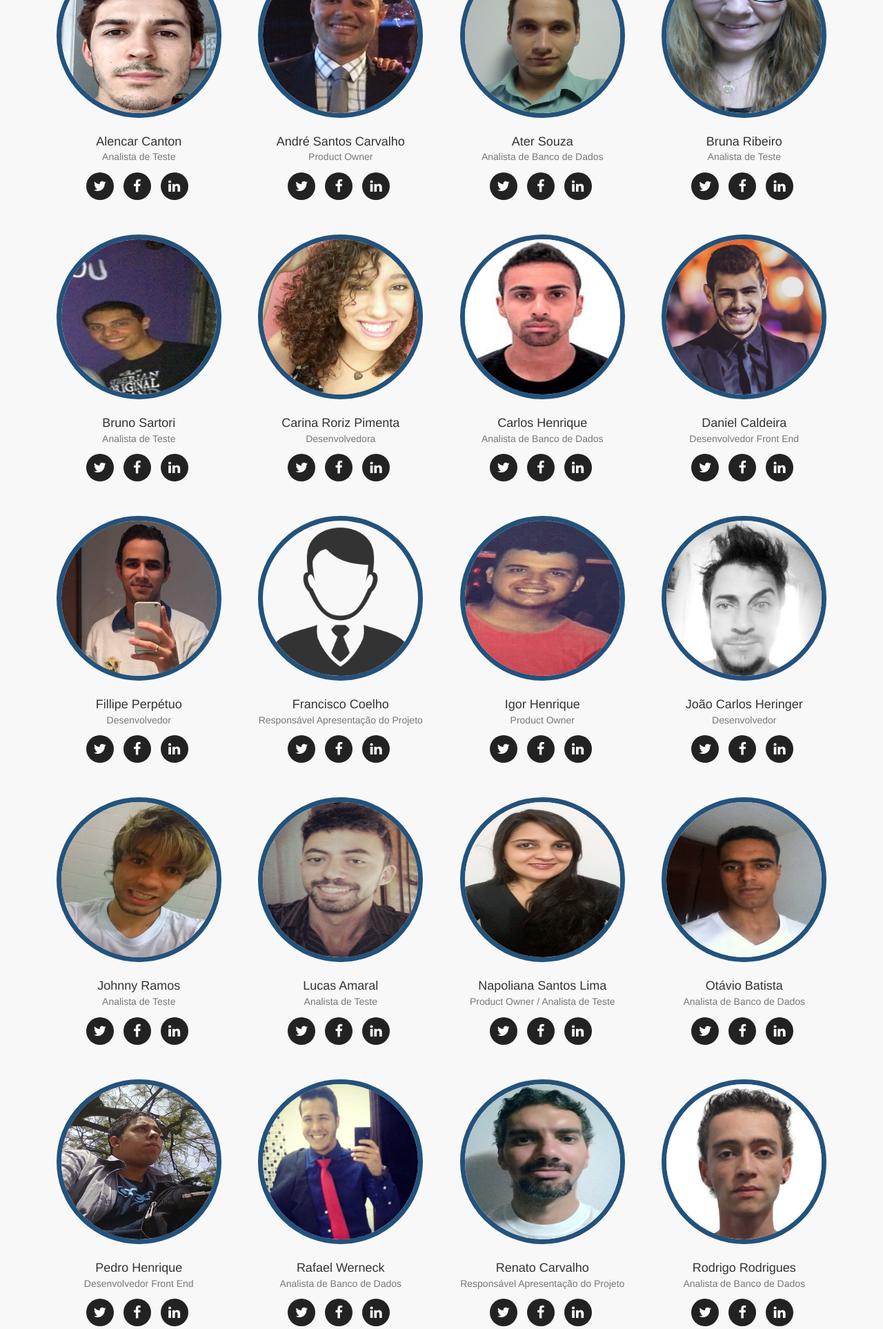
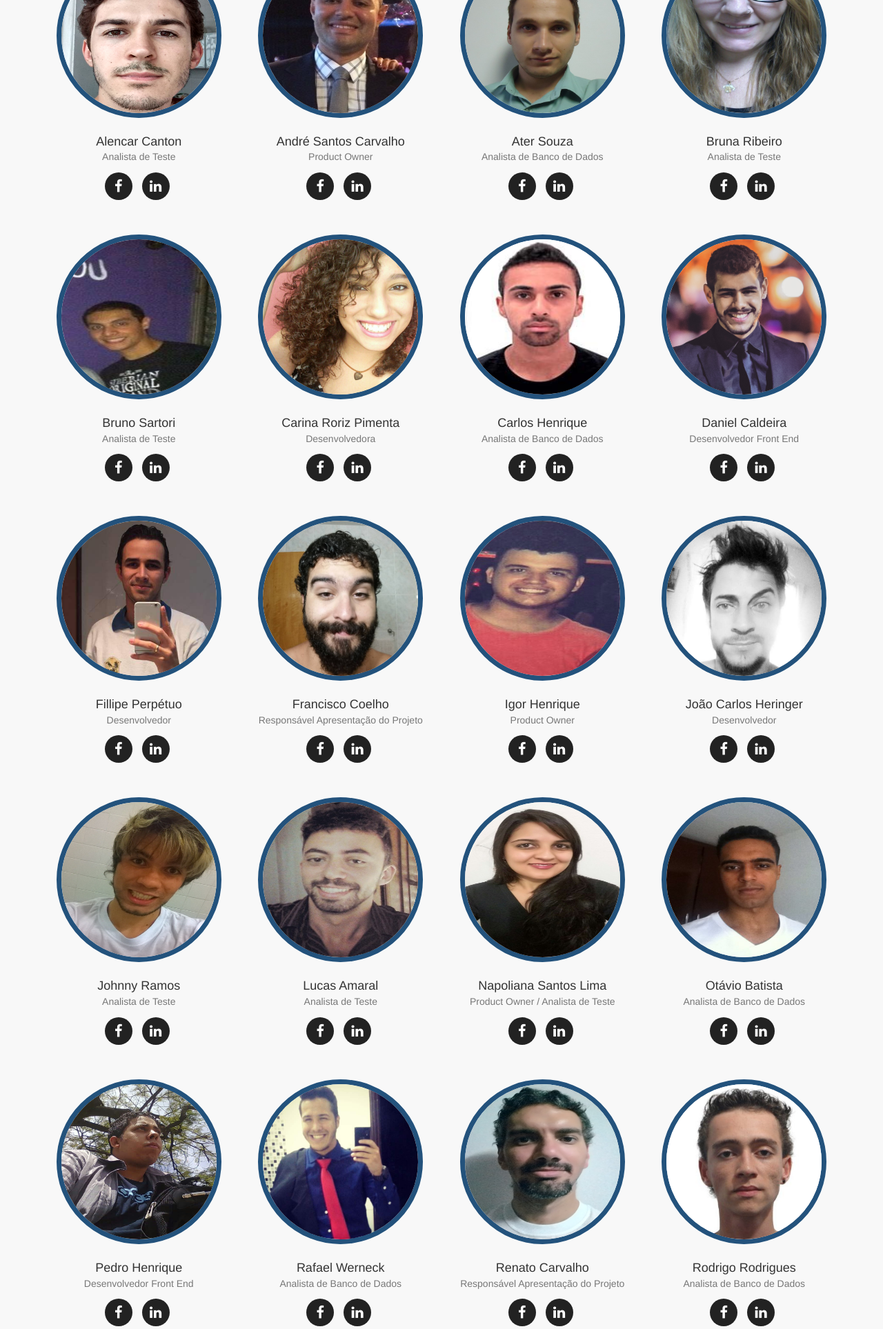
Before and after one commit to tarley/envelheser, a PHP site: page /fundadores.php in a window 1280 px wide. Shown: the part 307-2234 px from the top of the page at 69% size. Run offline with PHP 8.4, Linux system fonts and the light colour scheme.

Commit message:
Alteração tela Fundadores

```diff
--- a/fundadores.php
+++ b/fundadores.php
@@ -1,4 +1,7 @@
-    <!DOCTYPE html>
+<?php
+    require_once 'init.php';
+?>
+<!DOCTYPE html>
 <html lang="pt-br">
 <head>
     <meta charset="utf-8">
@@ -45,8 +48,6 @@
                         <h4>Alencar Canton</h4>
                         <p class="text-muted">Analista de Teste</p>
                         <ul class="list-inline social-buttons">
-                            <li><a target="_blank"  href="#"><i class="fa fa-twitter"></i></a>
-                            </li>
                             <li><a target="_blank"  href="#"><i class="fa fa-facebook"></i></a>
                             </li>
                             <li><a target="_blank"  href="https://www.linkedin.com/in/alencar-canton-a0964268"><i class="fa fa-linkedin"></i></a>
@@ -60,8 +61,6 @@
                         <h4>André Santos Carvalho</h4>
                         <p class="text-muted">Product Owner</p>
                         <ul class="list-inline social-buttons">
-                            <li><a target="_blank"  href="#"><i class="fa fa-twitter"></i></a>
-                            </li>
                             <li><a target="_blank"  href="#"><i class="fa fa-facebook"></i></a>
                             </li>
                             <li><a target="_blank"  href="https://br.linkedin.com/in/andrescarvalho"><i class="fa fa-linkedin"></i></a>
@@ -75,11 +74,9 @@
                         <h4>Ater Souza</h4>
                         <p class="text-muted">Analista de Banco de Dados</p>
                         <ul class="list-inline social-buttons">
-                            <li><a target="_blank"  href="#"><i class="fa fa-twitter"></i></a>
-                            </li>
                             <li><a target="_blank"  href="#"><i class="fa fa-facebook"></i></a>
                             </li>
-                            <li><a target="_blank"  href="#"><i class="fa fa-linkedin"></i></a>
+                            <li><a target="_blank"  href="http://br.linkedin.com/in/ater-souza-53712922"><i class="fa fa-linkedin"></i></a>
                             </li>
                         </ul>
                     </div>
@@ -90,8 +87,6 @@
                         <h4>Bruna Ribeiro</h4>
                         <p class="text-muted">Analista de Teste</p>
                         <ul class="list-inline social-buttons">
-                            <li><a target="_blank"  href="#"><i class="fa fa-twitter"></i></a>
-                            </li>
                             <li><a target="_blank"  href="https://m.facebook.com/bruninha.abalen?fref=nf"><i class="fa fa-facebook"></i></a>
                             </li>
                             <li><a target="_blank"  href="#"><i class="fa fa-linkedin"></i></a>
@@ -105,11 +100,9 @@
                         <h4>Bruno Sartori</h4>
                         <p class="text-muted">Analista de Teste</p>
                         <ul class="list-inline social-buttons">
-                            <li><a target="_blank"  href="#"><i class="fa fa-twitter"></i></a>
-                            </li>
                             <li><a target="_blank"  href="#"><i class="fa fa-facebook"></i></a>
                             </li>
-                            <li><a target="_blank"  href="#"><i class="fa fa-linkedin"></i></a>
+                            <li><a target="_blank"  href="http://www.linkedin.com/in/bruno-sartori-40b9b4116?trk=hp-identity-name "><i class="fa fa-linkedin"></i></a>
                             </li>
                         </ul>
                     </div>
@@ -120,8 +113,6 @@
                         <h4>Carina Roriz Pimenta</h4>
                         <p class="text-muted">Desenvolvedora</p>
                         <ul class="list-inline social-buttons">
-                            <li><a target="_blank"  href="#"><i class="fa fa-twitter"></i></a>
-                            </li>
                             <li><a target="_blank"  href="facebook.com/carina.rorizpimenta"><i class="fa fa-facebook"></i></a>
                             </li>
                             <li><a target="_blank"  href="https://www.linkedin.com/in/carina-roriz-pimenta-a7b349a3?trk=hp-identity-name"><i class="fa fa-linkedin"></i></a>
@@ -135,8 +126,6 @@
                         <h4>Carlos Henrique</h4>
                         <p class="text-muted">Analista de Banco de Dados</p>
                         <ul class="list-inline social-buttons">
-                            <li><a target="_blank"  href="#"><i class="fa fa-twitter"></i></a>
-                            </li>
                             <li><a target="_blank"  href="#"><i class="fa fa-facebook"></i></a>
                             </li>
                             <li><a target="_blank"  href="#"><i class="fa fa-linkedin"></i></a>
@@ -150,8 +139,6 @@
                         <h4>Daniel Caldeira</h4>
                         <p class="text-muted">Desenvolvedor Front End</p>
                         <ul class="list-inline social-buttons">
-                            <li><a target="_blank"  href="#"><i class="fa fa-twitter"></i></a>
-                            </li>
                             <li><a target="_blank"  href="facebook.com/danieldcaldeira"><i class="fa fa-facebook"></i></a>
                             </li>
                             <li><a target="_blank"  href="br.linkedin.com/in/danieldcaldeira"><i class="fa fa-linkedin"></i></a>
@@ -165,8 +152,6 @@
                         <h4>Fillipe Perpétuo</h4>
                         <p class="text-muted">Desenvolvedor</p>
                         <ul class="list-inline social-buttons">
-                            <li><a target="_blank"  href="#"><i class="fa fa-twitter"></i></a>
-                            </li>
                             <li><a target="_blank"  href="#"><i class="fa fa-facebook"></i></a>
                             </li>
                             <li><a target="_blank"  href="#"><i class="fa fa-linkedin"></i></a>
@@ -176,13 +161,11 @@
                 </div>
                 <div class="col-sm-3">
                     <div class="team-member">
-                        <img src="images/img_fundador/pessoa.png" class="img-circle img-fundadores" alt="">
+                        <img src="images/img_fundador/francisco.jpg" class="img-circle img-fundadores" alt="">
                         <h4>Francisco Coelho</h4>
                         <p class="text-muted">Responsável Apresentação do Projeto</p>
                         <ul class="list-inline social-buttons">
-                            <li><a target="_blank"  href="#"><i class="fa fa-twitter"></i></a>
-                            </li>
-                            <li><a target="_blank"  href="#"><i class="fa fa-facebook"></i></a>
+                            <li><a target="_blank"  href="http://www.facebook.com/francisco.augusto.31"><i class="fa fa-facebook"></i></a>
                             </li>
                             <li><a target="_blank"  href="#"><i class="fa fa-linkedin"></i></a>
                             </li>
@@ -195,8 +178,6 @@
                         <h4>Igor Henrique</h4>
                         <p class="text-muted">Product Owner</p>
                         <ul class="list-inline social-buttons">
-                            <li><a target="_blank"  href="#"><i class="fa fa-twitter"></i></a>
-                            </li>
                             <li><a target="_blank"  href="#"><i class="fa fa-facebook"></i></a>
                             </li>
                             <li><a target="_blank"  href="#"><i class="fa fa-linkedin"></i></a>
@@ -210,8 +191,6 @@
                         <h4>João Carlos Heringer</h4>
                         <p class="text-muted">Desenvolvedor</p>
                         <ul class="list-inline social-buttons">
-                            <li><a target="_blank"  href="#"><i class="fa fa-twitter"></i></a>
-                            </li>
                             <li><a target="_blank"  href="#"><i class="fa fa-facebook"></i></a>
                             </li>
                             <li><a target="_blank"  href="#"><i class="fa fa-linkedin"></i></a>
@@ -225,8 +204,6 @@
                         <h4>Johnny Ramos</h4>
                         <p class="text-muted">Analista de Teste</p>
                         <ul class="list-inline social-buttons">
-                            <li><a target="_blank"  href="#"><i class="fa fa-twitter"></i></a>
-                            </li>
                             <li><a target="_blank"  href="https://www.facebook.com/johnny.junio1"><i class="fa fa-facebook"></i></a>
                             </li>
                             <li><a target="_blank"  href="https://www.linkedin.com/in/johnny-j%C3%BAnio-7a3194120?trk=hp-identity-name"><i class="fa fa-linkedin"></i></a>
@@ -240,8 +217,6 @@
                         <h4>Lucas Amaral</h4>
                         <p class="text-muted">Analista de Teste</p>
                         <ul class="list-inline social-buttons">
-                            <li><a target="_blank"  href="#"><i class="fa fa-twitter"></i></a>
-                            </li>
                             <li><a target="_blank"  href="facebook.com/lucas.amaral8"><i class="fa fa-facebook"></i></a>
                             </li>
                             <li><a target="_blank"  href="https://br.linkedin.com/in/lucas-amaral-a6403772"><i class="fa fa-linkedin"></i></a>
@@ -255,8 +230,6 @@
                         <h4>Napoliana Santos Lima</h4>
                         <p class="text-muted">Product Owner / Analista de Teste</p>
                         <ul class="list-inline social-buttons">
-                            <li><a target="_blank"  href="#"><i class="fa fa-twitter"></i></a>
-                            </li>
                             <li><a target="_blank"  href="#"><i class="fa fa-facebook"></i></a>
                             </li>
                             <li><a target="_blank"  href="#"><i class="fa fa-linkedin"></i></a>
@@ -270,8 +243,6 @@
                         <h4>Otávio Batista</h4>
                         <p class="text-muted">Analista de Banco de Dados</p>
                         <ul class="list-inline social-buttons">
-                            <li><a target="_blank"  href="#"><i class="fa fa-twitter"></i></a>
-                            </li>
                             <li><a target="_blank"  href="#"><i class="fa fa-facebook"></i></a>
                             </li>
                             <li><a target="_blank"  href="#"><i class="fa fa-linkedin"></i></a>
@@ -285,11 +256,9 @@
                         <h4>Pedro Henrique</h4>
                         <p class="text-muted">Desenvolvedor Front End</p>
                         <ul class="list-inline social-buttons">
-                            <li><a target="_blank"  href="#"><i class="fa fa-twitter"></i></a>
-                            </li>
                             <li><a target="_blank"  href="#"><i class="fa fa-facebook"></i></a>
                             </li>
-                            <li><a target="_blank"  href="#"><i class="fa fa-linkedin"></i></a>
+                            <li><a target="_blank"  href="http://www.linkedin.com/in/pedro-henrique-6601a2115"><i class="fa fa-linkedin"></i></a>
                             </li>
                         </ul>
                     </div>
@@ -300,8 +269,6 @@
                         <h4>Rafael Werneck</h4>
                         <p class="text-muted">Analista de Banco de Dados</p>
                         <ul class="list-inline social-buttons">
-                            <li><a target="_blank"  href="#"><i class="fa fa-twitter"></i></a>
-                            </li>
                             <li><a target="_blank"  href="#"><i class="fa fa-facebook"></i></a>
                             </li>
                             <li><a target="_blank"  href="#"><i class="fa fa-linkedin"></i></a>
@@ -315,8 +282,6 @@
                         	<h4>Renato Carvalho</h4>
                         	<p class="text-muted">Responsável Apresentação do Projeto</p>
                         	<ul class="list-inline social-buttons">
-                            	<li><a target="_blank"  href="#"><i class="fa fa-twitter"></i></a>
-                           	 	</li>
                             	<li><a target="_blank"  href="https://www.facebook.com/renatocarvalho"><i class="fa fa-facebook"></i></a>
                            	 	</li>
                             	<li><a target="_blank"  href="#"><i class="fa fa-linkedin"></i></a>
@@ -330,8 +295,6 @@
                         <h4>Rodrigo Rodrigues</h4>
                         <p class="text-muted">Analista de Banco de Dados</p>
                         <ul class="list-inline social-buttons">
-                            <li><a target="_blank"  href="#"><i class="fa fa-twitter"></i></a>
-                            </li>
                             <li><a target="_blank"  href="#"><i class="fa fa-facebook"></i></a>
                             </li>
                             <li><a target="_blank" href="https://www.linkedin.com/in/rodrigo-rodrigues-2495a155?trk=nav_responsive_tab_profile_pic"><i class="fa fa-linkedin"></i></a>
@@ -345,8 +308,6 @@
                         <h4>Vitor Alessandro</h4>
                         <p class="text-muted">Analista de Teste</p>
                         <ul class="list-inline social-buttons">
-                            <li><a target="_blank"  href="#"><i class="fa fa-twitter"></i></a>
-                            </li>
                             <li><a target="_blank"  href="#"><i class="fa fa-facebook"></i></a>
                             </li>
                             <li><a target="_blank"  href="#"><i class="fa fa-linkedin"></i></a>
@@ -360,8 +321,6 @@
                         <h4>Vivian Silva</h4>
                         <p class="text-muted">Analista de Teste</p>
                         <ul class="list-inline social-buttons">
-                            <li><a target="_blank"  href="#"><i class="fa fa-twitter"></i></a>
-                            </li>
                             <li><a target="_blank"  href="#"><i class="fa fa-facebook"></i></a>
                             </li>
                             <li><a target="_blank"  href="#"><i class="fa fa-linkedin"></i></a>
@@ -375,8 +334,6 @@
                         <h4>Mônica Machado</h4>
                         <p class="text-muted">Prof(a). Orientadora</p>
                         <ul class="list-inline social-buttons">
-                            <li><a target="_blank"  href="#"><i class="fa fa-twitter"></i></a>
-                            </li>
                             <li><a target="_blank"  href="#"><i class="fa fa-facebook"></i></a>
                             </li>
                             <li><a target="_blank"  href="#"><i class="fa fa-linkedin"></i></a>
@@ -390,8 +347,6 @@
                         <h4>Iremar Nunes</h4>
                         <p class="text-muted">Prof. Orientador</p>
                         <ul class="list-inline social-buttons">
-                            <li><a target="_blank"  href="#"><i class="fa fa-twitter"></i></a>
-                            </li>
                             <li><a target="_blank"  href="#"><i class="fa fa-facebook"></i></a>
                             </li>
                             <li><a target="_blank"  href="#"><i class="fa fa-linkedin"></i></a>
@@ -405,8 +360,24 @@
                         <h4>Tarley Lana</h4>
                         <p class="text-muted">Prof. Orientador</p>
                         <ul class="list-inline social-buttons">
-                            <li><a target="_blank"  href="#"><i class="fa fa-twitter"></i></a>
+                            <li><a target="_blank"  href="#"><i class="fa fa-facebook"></i></a>
                             </li>
+                            <li><a target="_blank"  href="#"><i class="fa fa-linkedin"></i></a>
+                            </li>
+                        </ul>
+                    </div>
+                </div>
+            </div>
+            <div class="row">
+            	<div class="col-lg-12 text-center">
+                    <h3 class="section-subheading text-muted">Enfermagem - 3º Período</h3>
+                </div>
+                <div class="col-sm-3">
+                    <div class="team-member">
+                        <img src="images/img_fundador/lorena_castro.jpg" class="img-circle img-fundadores" alt="">
+                        <h4>Lorena Castro Silva</h4>
+                        <p class="text-muted">Acadêmica de Enfermagem</p>
+                        <ul class="list-inline social-buttons">
                             <li><a target="_blank"  href="#"><i class="fa fa-facebook"></i></a>
                             </li>
                             <li><a target="_blank"  href="#"><i class="fa fa-linkedin"></i></a>
@@ -425,8 +396,6 @@
                         <h4>Bárbara Almeida</h4>
                         <p class="text-muted">Acadêmica de Enfermagem</p>
                         <ul class="list-inline social-buttons">
-                            <li><a target="_blank"  href="#"><i class="fa fa-twitter"></i></a>
-                            </li>
                             <li><a target="_blank"  href="#"><i class="fa fa-facebook"></i></a>
                             </li>
                             <li><a target="_blank"  href="#"><i class="fa fa-linkedin"></i></a>
@@ -440,8 +409,6 @@
                         <h4>Janaína de Jesus Araújo</h4>
                         <p class="text-muted">Acadêmica de Enfermagem</p>
                         <ul class="list-inline social-buttons">
-                            <li><a target="_blank"  href="#"><i class="fa fa-twitter"></i></a>
-                            </li>
                             <li><a target="_blank"  href="#"><i class="fa fa-facebook"></i></a>
                             </li>
                             <li><a target="_blank"  href="#"><i class="fa fa-linkedin"></i></a>
@@ -455,8 +422,6 @@
                         <h4>Kely Barbosa</h4>
                         <p class="text-muted">Acadêmica de Enfermagem</p>
                         <ul class="list-inline social-buttons">
-                            <li><a target="_blank"  href="#"><i class="fa fa-twitter"></i></a>
-                            </li>
                             <li><a target="_blank"  href="#"><i class="fa fa-facebook"></i></a>
                             </li>
                             <li><a target="_blank"  href="#"><i class="fa fa-linkedin"></i></a>
@@ -470,8 +435,6 @@
                         <h4>Rosângela Correa de Freitas</h4>
                         <p class="text-muted">Acadêmica de Enfermagem</p>
                         <ul class="list-inline social-buttons">
-                            <li><a target="_blank"  href="#"><i class="fa fa-twitter"></i></a>
-                            </li>
                             <li><a target="_blank"  href="#"><i class="fa fa-facebook"></i></a>
                             </li>
                             <li><a target="_blank"  href="#"><i class="fa fa-linkedin"></i></a>
@@ -485,8 +448,6 @@
                         <h4>Valquiria Fernandes</h4>
                         <p class="text-muted">Prof(a). Orientadora</p>
                         <ul class="list-inline social-buttons">
-                            <li><a target="_blank"  href="#"><i class="fa fa-twitter"></i></a>
-                            </li>
                             <li><a target="_blank"  href="#"><i class="fa fa-facebook"></i></a>
                             </li>
                             <li><a target="_blank"  href="#"><i class="fa fa-linkedin"></i></a>
@@ -505,8 +466,6 @@
                         <h4>Amanda Lopes Drumond</h4>
                         <p class="text-muted">Acadêmica de Odontologia</p>
                         <ul class="list-inline social-buttons">
-                            <li><a target="_blank"  href="#"><i class="fa fa-twitter"></i></a>
-                            </li>
                             <li><a target="_blank"  href="#"><i class="fa fa-facebook"></i></a>
                             </li>
                             <li><a target="_blank"  href="#"><i class="fa fa-linkedin"></i></a>
@@ -521,8 +480,6 @@
                         <h4>Letícia Mendes Evangelista</h4>
                         <p class="text-muted">Acadêmica de Odontologia</p>
                         <ul class="list-inline social-buttons">
-                            <li><a target="_blank"  href="#"><i class="fa fa-twitter"></i></a>
-                            </li>
                             <li><a target="_blank"  href="#"><i class="fa fa-facebook"></i></a>
                             </li>
                             <li><a target="_blank"  href="#"><i class="fa fa-linkedin"></i></a>
@@ -536,8 +493,19 @@
                         <h4>Luã Augusto Dos Santos</h4>
                         <p class="text-muted">Acadêmico de Odontologia</p>
                         <ul class="list-inline social-buttons">
-                            <li><a target="_blank"  href="#"><i class="fa fa-twitter"></i></a>
+                            <li><a target="_blank"  href="#"><i class="fa fa-facebook"></i></a>
                             </li>
+                            <li><a target="_blank"  href="#"><i class="fa fa-linkedin"></i></a>
+                            </li>
+                        </ul>
+                    </div>
+                </div>
+                <div class="col-sm-3">
+                    <div class="team-member">
+                        <img src="images/img_fundador/virgilio.jpg" class="img-circle img-fundadores" alt="">
+                        <h4>Virgilio Maximiano</h4>
+                        <p class="text-muted">Acadêmico de Odontologia</p>
+                        <ul class="list-inline social-buttons">
                             <li><a target="_blank"  href="#"><i class="fa fa-facebook"></i></a>
                             </li>
                             <li><a target="_blank"  href="#"><i class="fa fa-linkedin"></i></a>
```
Also changed, not shown: images/img_fundador/francisco.jpg (added), images/img_fundador/lorena_castro.jpg (added), images/img_fundador/virgilio.jpg (added).
